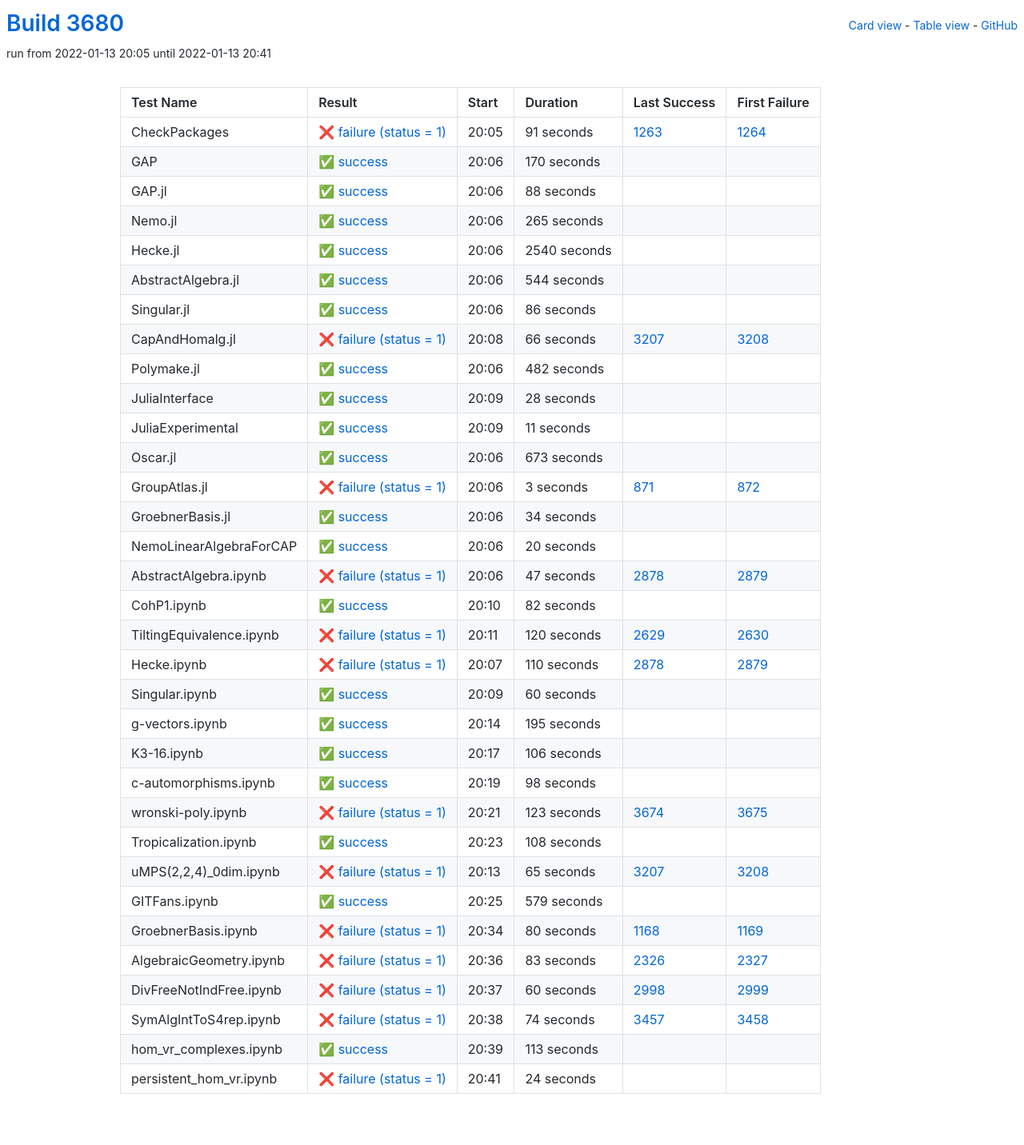
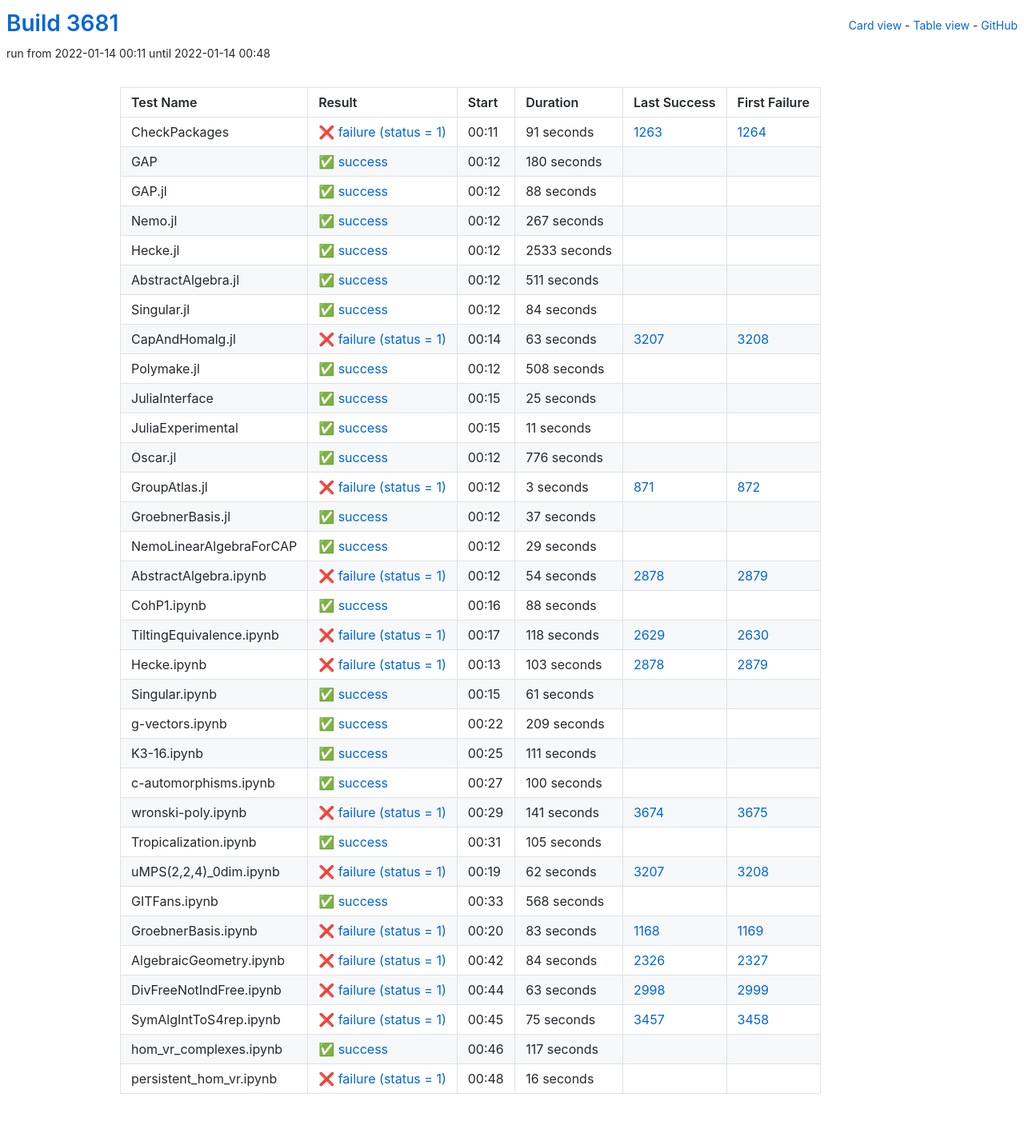
Before and after one commit to oscar-system/oscar-ci-status-stable, a Jekyll site: the page built from table.html, in a window 1280 px wide. Shown: the whole page at 80% size. Built offline with Jekyll 4.4.1, drawn with Linux system fonts in a browser that asks for light colours.

Commit message:
Build #3681

```diff
--- a/_data/ci.yml
+++ b/_data/ci.yml
@@ -1,6 +1,6 @@
 ---
-build: 3680
-build_url: https://oscarci.mathematik.uni-kl.de/job/oscar-stable/3680/
+build: 3681
+build_url: https://oscarci.mathematik.uni-kl.de/job/oscar-stable/3681/
 job: oscar-stable
 organization: oscar-system
 repo: oscar-ci-status-stable
@@ -8,8 +8,8 @@ repourl: https://github.com/oscar-system/oscar-ci-status-stable
 tests:
 - name: CheckPackages
   id: checkpackages
-  log: https://oscarci.mathematik.uni-kl.de/job/oscar-stable/3680/artifact/logs/build-3680/CheckPackages.log
-  start: 2022-01-13 20:05
+  log: https://oscarci.mathematik.uni-kl.de/job/oscar-stable/3681/artifact/logs/build-3681/CheckPackages.log
+  start: 2022-01-14 00:11
   success: false
   exitcode: 1
   status: failure
@@ -20,20 +20,20 @@ tests:
   first_failure_url: https://oscarci.mathematik.uni-kl.de/job/oscar-stable/1264/
 - name: GAP
   id: gap
-  log: https://oscarci.mathematik.uni-kl.de/job/oscar-stable/3680/artifact/logs/build-3680/GAP.log
-  start: 2022-01-13 20:06
+  log: https://oscarci.mathematik.uni-kl.de/job/oscar-stable/3681/artifact/logs/build-3681/GAP.log
+  start: 2022-01-14 00:12
   success: true
   exitcode: 0
   status: success
-  duration: 170
+  duration: 180
   last_success: false
   last_success_url:
   first_failure: false
   first_failure_url:
 - name: GAP.jl
   id: gap-jl
-  log: https://oscarci.mathematik.uni-kl.de/job/oscar-stable/3680/artifact/logs/build-3680/GAP.jl.log
-  start: 2022-01-13 20:06
+  log: https://oscarci.mathematik.uni-kl.de/job/oscar-stable/3681/artifact/logs/build-3681/GAP.jl.log
+  start: 2022-01-14 00:12
   success: true
   exitcode: 0
   status: success
@@ -44,92 +44,92 @@ tests:
   first_failure_url:
 - name: Nemo.jl
   id: nemo-jl
-  log: https://oscarci.mathematik.uni-kl.de/job/oscar-stable/3680/artifact/logs/build-3680/Nemo.jl.log
-  start: 2022-01-13 20:06
+  log: https://oscarci.mathematik.uni-kl.de/job/oscar-stable/3681/artifact/logs/build-3681/Nemo.jl.log
+  start: 2022-01-14 00:12
   success: true
   exitcode: 0
   status: success
-  duration: 265
+  duration: 267
   last_success: false
   last_success_url:
   first_failure: false
   first_failure_url:
 - name: Hecke.jl
   id: hecke-jl
-  log: https://oscarci.mathematik.uni-kl.de/job/oscar-stable/3680/artifact/logs/build-3680/Hecke.jl.log
-  start: 2022-01-13 20:06
+  log: https://oscarci.mathematik.uni-kl.de/job/oscar-stable/3681/artifact/logs/build-3681/Hecke.jl.log
+  start: 2022-01-14 00:12
   success: true
   exitcode: 0
   status: success
-  duration: 2540
+  duration: 2533
   last_success: false
   last_success_url:
   first_failure: false
   first_failure_url:
 - name: AbstractAlgebra.jl
   id: abstractalgebra-jl
-  log: https://oscarci.mathematik.uni-kl.de/job/oscar-stable/3680/artifact/logs/build-3680/AbstractAlgebra.jl.log
-  start: 2022-01-13 20:06
+  log: https://oscarci.mathematik.uni-kl.de/job/oscar-stable/3681/artifact/logs/build-3681/AbstractAlgebra.jl.log
+  start: 2022-01-14 00:12
   success: true
   exitcode: 0
   status: success
-  duration: 544
+  duration: 511
   last_success: false
   last_success_url:
   first_failure: false
   first_failure_url:
 - name: Singular.jl
   id: singular-jl
-  log: https://oscarci.mathematik.uni-kl.de/job/oscar-stable/3680/artifact/logs/build-3680/Singular.jl.log
-  start: 2022-01-13 20:06
+  log: https://oscarci.mathematik.uni-kl.de/job/oscar-stable/3681/artifact/logs/build-3681/Singular.jl.log
+  start: 2022-01-14 00:12
   success: true
   exitcode: 0
   status: success
-  duration: 86
+  duration: 84
   last_success: false
   last_success_url:
   first_failure: false
   first_failure_url:
 - name: CapAndHomalg.jl
   id: capandhomalg-jl
-  log: https://oscarci.mathematik.uni-kl.de/job/oscar-stable/3680/artifact/logs/build-3680/CapAndHomalg.jl.log
-  start: 2022-01-13 20:08
+  log: https://oscarci.mathematik.uni-kl.de/job/oscar-stable/3681/artifact/logs/build-3681/CapAndHomalg.jl.log
+  start: 2022-01-14 00:14
   success: false
   exitcode: 1
   status: failure
-  duration: 66
+  duration: 63
   last_success: 3207
   last_success_url: https://oscarci.mathematik.uni-kl.de/job/oscar-stable/3207/
   first_failure: 3208
   first_failure_url: https://oscarci.mathematik.uni-kl.de/job/oscar-stable/3208/
 - name: Polymake.jl
   id: polymake-jl
-  log: https://oscarci.mathematik.uni-kl.de/job/oscar-stable/3680/artifact/logs/build-3680/Polymake.jl.log
-  start: 2022-01-13 20:06
+  log: https://oscarci.mathematik.uni-kl.de/job/oscar-stable/3681/artifact/logs/build-3681/Polymake.jl.log
+  start: 2022-01-14 00:12
   success: true
   exitcode: 0
   status: success
-  duration: 482
+  duration: 508
   last_success: false
   last_success_url:
   first_failure: false
   first_failure_url:
 - name: JuliaInterface
   id: juliainterface
-  log: https://oscarci.mathematik.uni-kl.de/job/oscar-stable/3680/artifact/logs/build-3680/JuliaInterface.log
-  start: 2022-01-13 20:09
+  log: https://oscarci.mathematik.uni-kl.de/job/oscar-stable/3681/artifact/logs/build-3681/JuliaInterface.log
+  start: 2022-01-14 00:15
   success: true
   exitcode: 0
   status: success
-  duration: 28
+  duration: 25
   last_success: false
   last_success_url:
   first_failure: false
   first_failure_url:
 - name: JuliaExperimental
   id: juliaexperimental
-  log: https://oscarci.mathematik.uni-kl.de/job/oscar-stable/3680/artifact/logs/build-3680/JuliaExperimental.log
-  start: 2022-01-13 20:09
+  log: https://oscarci.mathematik.uni-kl.de/job/oscar-stable/3681/artifact/logs/build-3681/JuliaExperimental.log
+  start: 2022-01-14 00:15
   success: true
   exitcode: 0
   status: success
@@ -140,20 +140,20 @@ tests:
   first_failure_url:
 - name: Oscar.jl
   id: oscar-jl
-  log: https://oscarci.mathematik.uni-kl.de/job/oscar-stable/3680/artifact/logs/build-3680/Oscar.jl.log
-  start: 2022-01-13 20:06
+  log: https://oscarci.mathematik.uni-kl.de/job/oscar-stable/3681/artifact/logs/build-3681/Oscar.jl.log
+  start: 2022-01-14 00:12
   success: true
   exitcode: 0
   status: success
-  duration: 673
+  duration: 776
   last_success: false
   last_success_url:
   first_failure: false
   first_failure_url:
 - name: GroupAtlas.jl
   id: groupatlas-jl
-  log: https://oscarci.mathematik.uni-kl.de/job/oscar-stable/3680/artifact/logs/build-3680/GroupAtlas.jl.log
-  start: 2022-01-13 20:06
+  log: https://oscarci.mathematik.uni-kl.de/job/oscar-stable/3681/artifact/logs/build-3681/GroupAtlas.jl.log
+  start: 2022-01-14 00:12
   success: false
   exitcode: 1
   status: failure
@@ -164,240 +164,240 @@ tests:
   first_failure_url: https://oscarci.mathematik.uni-kl.de/job/oscar-stable/872/
 - name: GroebnerBasis.jl
   id: groebnerbasis-jl
-  log: https://oscarci.mathematik.uni-kl.de/job/oscar-stable/3680/artifact/logs/build-3680/GroebnerBasis.jl.log
-  start: 2022-01-13 20:06
+  log: https://oscarci.mathematik.uni-kl.de/job/oscar-stable/3681/artifact/logs/build-3681/GroebnerBasis.jl.log
+  start: 2022-01-14 00:12
   success: true
   exitcode: 0
   status: success
-  duration: 34
+  duration: 37
   last_success: false
   last_success_url:
   first_failure: false
   first_failure_url:
 - name: NemoLinearAlgebraForCAP
   id: nemolinearalgebraforcap
-  log: https://oscarci.mathematik.uni-kl.de/job/oscar-stable/3680/artifact/logs/build-3680/NemoLinearAlgebraForCAP.log
-  start: 2022-01-13 20:06
+  log: https://oscarci.mathematik.uni-kl.de/job/oscar-stable/3681/artifact/logs/build-3681/NemoLinearAlgebraForCAP.log
+  start: 2022-01-14 00:12
   success: true
   exitcode: 0
   status: success
-  duration: 20
+  duration: 29
   last_success: false
   last_success_url:
   first_failure: false
   first_failure_url:
 - name: AbstractAlgebra.ipynb
   id: abstractalgebra-ipynb
-  log: https://oscarci.mathematik.uni-kl.de/job/oscar-stable/3680/artifact/logs/build-3680/AbstractAlgebra.ipynb.log
-  start: 2022-01-13 20:06
+  log: https://oscarci.mathematik.uni-kl.de/job/oscar-stable/3681/artifact/logs/build-3681/AbstractAlgebra.ipynb.log
+  start: 2022-01-14 00:12
   success: false
   exitcode: 1
   status: failure
-  duration: 47
+  duration: 54
   last_success: 2878
   last_success_url: https://oscarci.mathematik.uni-kl.de/job/oscar-stable/2878/
   first_failure: 2879
   first_failure_url: https://oscarci.mathematik.uni-kl.de/job/oscar-stable/2879/
 - name: CohP1.ipynb
   id: cohp1-ipynb
-  log: https://oscarci.mathematik.uni-kl.de/job/oscar-stable/3680/artifact/logs/build-3680/CohP1.ipynb.log
-  start: 2022-01-13 20:10
+  log: https://oscarci.mathematik.uni-kl.de/job/oscar-stable/3681/artifact/logs/build-3681/CohP1.ipynb.log
+  start: 2022-01-14 00:16
   success: true
   exitcode: 0
   status: success
-  duration: 82
+  duration: 88
   last_success: false
   last_success_url:
   first_failure: false
   first_failure_url:
 - name: TiltingEquivalence.ipynb
   id: tiltingequivalence-ipynb
-  log: https://oscarci.mathematik.uni-kl.de/job/oscar-stable/3680/artifact/logs/build-3680/TiltingEquivalence.ipynb.log
-  start: 2022-01-13 20:11
+  log: https://oscarci.mathematik.uni-kl.de/job/oscar-stable/3681/artifact/logs/build-3681/TiltingEquivalence.ipynb.log
+  start: 2022-01-14 00:17
   success: false
   exitcode: 1
   status: failure
-  duration: 120
+  duration: 118
   last_success: 2629
   last_success_url: https://oscarci.mathematik.uni-kl.de/job/oscar-stable/2629/
   first_failure: 2630
   first_failure_url: https://oscarci.mathematik.uni-kl.de/job/oscar-stable/2630/
 - name: Hecke.ipynb
   id: hecke-ipynb
-  log: https://oscarci.mathematik.uni-kl.de/job/oscar-stable/3680/artifact/logs/build-3680/Hecke.ipynb.log
-  start: 2022-01-13 20:07
+  log: https://oscarci.mathematik.uni-kl.de/job/oscar-stable/3681/artifact/logs/build-3681/Hecke.ipynb.log
+  start: 2022-01-14 00:13
   success: false
   exitcode: 1
   status: failure
-  duration: 110
+  duration: 103
   last_success: 2878
   last_success_url: https://oscarci.mathematik.uni-kl.de/job/oscar-stable/2878/
   first_failure: 2879
   first_failure_url: https://oscarci.mathematik.uni-kl.de/job/oscar-stable/2879/
 - name: Singular.ipynb
   id: singular-ipynb
-  log: https://oscarci.mathematik.uni-kl.de/job/oscar-stable/3680/artifact/logs/build-3680/Singular.ipynb.log
-  start: 2022-01-13 20:09
+  log: https://oscarci.mathematik.uni-kl.de/job/oscar-stable/3681/artifact/logs/build-3681/Singular.ipynb.log
+  start: 2022-01-14 00:15
   success: true
   exitcode: 0
   status: success
-  duration: 60
+  duration: 61
   last_success: false
   last_success_url:
   first_failure: false
   first_failure_url:
 - name: g-vectors.ipynb
   id: g-vectors-ipynb
-  log: https://oscarci.mathematik.uni-kl.de/job/oscar-stable/3680/artifact/logs/build-3680/g-vectors.ipynb.log
-  start: 2022-01-13 20:14
+  log: https://oscarci.mathematik.uni-kl.de/job/oscar-stable/3681/artifact/logs/build-3681/g-vectors.ipynb.log
+  start: 2022-01-14 00:22
   success: true
   exitcode: 0
   status: success
-  duration: 195
+  duration: 209
   last_success: false
   last_success_url:
   first_failure: false
   first_failure_url:
 - name: K3-16.ipynb
   id: k3-16-ipynb
-  log: https://oscarci.mathematik.uni-kl.de/job/oscar-stable/3680/artifact/logs/build-3680/K3-16.ipynb.log
-  start: 2022-01-13 20:17
+  log: https://oscarci.mathematik.uni-kl.de/job/oscar-stable/3681/artifact/logs/build-3681/K3-16.ipynb.log
+  start: 2022-01-14 00:25
   success: true
   exitcode: 0
   status: success
-  duration: 106
+  duration: 111
   last_success: false
   last_success_url:
   first_failure: false
   first_failure_url:
 - name: c-automorphisms.ipynb
   id: c-automorphisms-ipynb
-  log: https://oscarci.mathematik.uni-kl.de/job/oscar-stable/3680/artifact/logs/build-3680/c-automorphisms.ipynb.log
-  start: 2022-01-13 20:19
+  log: https://oscarci.mathematik.uni-kl.de/job/oscar-stable/3681/artifact/logs/build-3681/c-automorphisms.ipynb.log
+  start: 2022-01-14 00:27
   success: true
   exitcode: 0
   status: success
-  duration: 98
+  duration: 100
   last_success: false
   last_success_url:
   first_failure: false
   first_failure_url:
 - name: wronski-poly.ipynb
   id: wronski-poly-ipynb
-  log: https://oscarci.mathematik.uni-kl.de/job/oscar-stable/3680/artifact/logs/build-3680/wronski-poly.ipynb.log
-  start: 2022-01-13 20:21
+  log: https://oscarci.mathematik.uni-kl.de/job/oscar-stable/3681/artifact/logs/build-3681/wronski-poly.ipynb.log
+  start: 2022-01-14 00:29
   success: false
   exitcode: 1
   status: failure
-  duration: 123
+  duration: 141
   last_success: 3674
   last_success_url: https://oscarci.mathematik.uni-kl.de/job/oscar-stable/3674/
   first_failure: 3675
   first_failure_url: https://oscarci.mathematik.uni-kl.de/job/oscar-stable/3675/
 - name: Tropicalization.ipynb
   id: tropicalization-ipynb
-  log: https://oscarci.mathematik.uni-kl.de/job/oscar-stable/3680/artifact/logs/build-3680/Tropicalization.ipynb.log
-  start: 2022-01-13 20:23
+  log: https://oscarci.mathematik.uni-kl.de/job/oscar-stable/3681/artifact/logs/build-3681/Tropicalization.ipynb.log
+  start: 2022-01-14 00:31
   success: true
   exitcode: 0
   status: success
-  duration: 108
+  duration: 105
   last_success: false
   last_success_url:
   first_failure: false
   first_failure_url:
 - name: uMPS(2,2,4)_0dim.ipynb
   id: umps-2-2-4-0dim-ipynb
-  log: https://oscarci.mathematik.uni-kl.de/job/oscar-stable/3680/artifact/logs/build-3680/uMPS-2-2-4-_0dim.ipynb.log
-  start: 2022-01-13 20:13
+  log: https://oscarci.mathematik.uni-kl.de/job/oscar-stable/3681/artifact/logs/build-3681/uMPS-2-2-4-_0dim.ipynb.log
+  start: 2022-01-14 00:19
   success: false
   exitcode: 1
   status: failure
-  duration: 65
+  duration: 62
   last_success: 3207
   last_success_url: https://oscarci.mathematik.uni-kl.de/job/oscar-stable/3207/
   first_failure: 3208
   first_failure_url: https://oscarci.mathematik.uni-kl.de/job/oscar-stable/3208/
 - name: GITFans.ipynb
   id: gitfans-ipynb
-  log: https://oscarci.mathematik.uni-kl.de/job/oscar-stable/3680/artifact/logs/build-3680/GITFans.ipynb.log
-  start: 2022-01-13 20:25
+  log: https://oscarci.mathematik.uni-kl.de/job/oscar-stable/3681/artifact/logs/build-3681/GITFans.ipynb.log
+  start: 2022-01-14 00:33
   success: true
   exitcode: 0
   status: success
-  duration: 579
+  duration: 568
   last_success: false
   last_success_url:
   first_failure: false
   first_failure_url:
 - name: GroebnerBasis.ipynb
   id: groebnerbasis-ipynb
-  log: https://oscarci.mathematik.uni-kl.de/job/oscar-stable/3680/artifact/logs/build-3680/GroebnerBasis.ipynb.log
-  start: 2022-01-13 20:34
+  log: https://oscarci.mathematik.uni-kl.de/job/oscar-stable/3681/artifact/logs/build-3681/GroebnerBasis.ipynb.log
+  start: 2022-01-14 00:20
   success: false
   exitcode: 1
   status: failure
-  duration: 80
+  duration: 83
   last_success: 1168
   last_success_url: https://oscarci.mathematik.uni-kl.de/job/oscar-stable/1168/
   first_failure: 1169
   first_failure_url: https://oscarci.mathematik.uni-kl.de/job/oscar-stable/1169/
 - name: AlgebraicGeometry.ipynb
   id: algebraicgeometry-ipynb
-  log: https://oscarci.mathematik.uni-kl.de/job/oscar-stable/3680/artifact/logs/build-3680/AlgebraicGeometry.ipynb.log
-  start: 2022-01-13 20:36
+  log: https://oscarci.mathematik.uni-kl.de/job/oscar-stable/3681/artifact/logs/build-3681/AlgebraicGeometry.ipynb.log
+  start: 2022-01-14 00:42
   success: false
   exitcode: 1
   status: failure
-  duration: 83
+  duration: 84
   last_success: 2326
   last_success_url: https://oscarci.mathematik.uni-kl.de/job/oscar-stable/2326/
   first_failure: 2327
   first_failure_url: https://oscarci.mathematik.uni-kl.de/job/oscar-stable/2327/
 - name: DivFreeNotIndFree.ipynb
   id: divfreenotindfree-ipynb
-  log: https://oscarci.mathematik.uni-kl.de/job/oscar-stable/3680/artifact/logs/build-3680/DivFreeNotIndFree.ipynb.log
-  start: 2022-01-13 20:37
+  log: https://oscarci.mathematik.uni-kl.de/job/oscar-stable/3681/artifact/logs/build-3681/DivFreeNotIndFree.ipynb.log
+  start: 2022-01-14 00:44
   success: false
   exitcode: 1
   status: failure
-  duration: 60
+  duration: 63
   last_success: 2998
   last_success_url: https://oscarci.mathematik.uni-kl.de/job/oscar-stable/2998/
   first_failure: 2999
   first_failure_url: https://oscarci.mathematik.uni-kl.de/job/oscar-stable/2999/
 - name: SymAlgIntToS4rep.ipynb
   id: symalginttos4rep-ipynb
-  log: https://oscarci.mathematik.uni-kl.de/job/oscar-stable/3680/artifact/logs/build-3680/SymAlgIntToS4rep.ipynb.log
-  start: 2022-01-13 20:38
+  log: https://oscarci.mathematik.uni-kl.de/job/oscar-stable/3681/artifact/logs/build-3681/SymAlgIntToS4rep.ipynb.log
+  start: 2022-01-14 00:45
   success: false
   exitcode: 1
   status: failure
-  duration: 74
+  duration: 75
   last_success: 3457
   last_success_url: https://oscarci.mathematik.uni-kl.de/job/oscar-stable/3457/
   first_failure: 3458
   first_failure_url: https://oscarci.mathematik.uni-kl.de/job/oscar-stable/3458/
 - name: hom_vr_complexes.ipynb
   id: hom-vr-complexes-ipynb
-  log: https://oscarci.mathematik.uni-kl.de/job/oscar-stable/3680/artifact/logs/build-3680/hom_vr_complexes.ipynb.log
-  start: 2022-01-13 20:39
+  log: https://oscarci.mathematik.uni-kl.de/job/oscar-stable/3681/artifact/logs/build-3681/hom_vr_complexes.ipynb.log
+  start: 2022-01-14 00:46
   success: true
   exitcode: 0
   status: success
-  duration: 113
+  duration: 117
   last_success: false
   last_success_url:
   first_failure: false
   first_failure_url:
 - name: persistent_hom_vr.ipynb
   id: persistent-hom-vr-ipynb
-  log: https://oscarci.mathematik.uni-kl.de/job/oscar-stable/3680/artifact/logs/build-3680/persistent_hom_vr.ipynb.log
-  start: 2022-01-13 20:41
+  log: https://oscarci.mathematik.uni-kl.de/job/oscar-stable/3681/artifact/logs/build-3681/persistent_hom_vr.ipynb.log
+  start: 2022-01-14 00:48
   success: false
   exitcode: 1
   status: failure
-  duration: 24
+  duration: 16
   last_success: false
   last_success_url:
   first_failure: false
```
Also changed, not shown: README.md.
